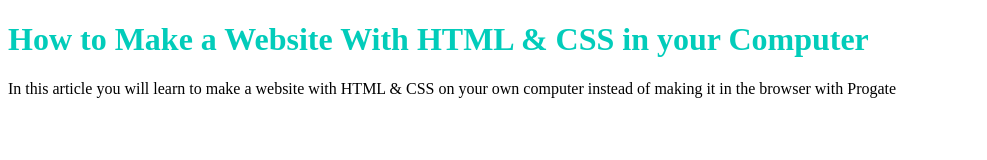
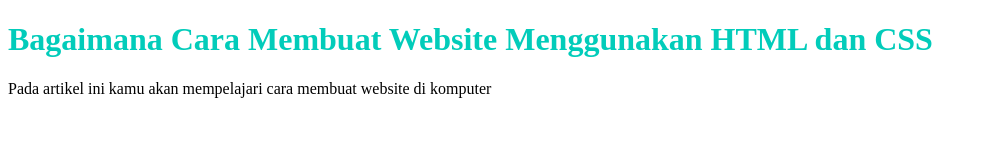
Before and after one commit to alfikri-87/progate.github.io, a plain HTML site: page index.html in a window 1280 px wide. Shown: the whole page, without its empty margins (0-987 px from the left). Drawn offline with Linux system fonts and the light colour scheme.

Commit message:
Update index.html

```diff
--- a/index.html
+++ b/index.html
@@ -6,7 +6,7 @@
     <link rel="stylesheet" href="stylesheet.css">
   </head>
   <body>
-    <h1 class="title">How to Make a Website With HTML & CSS in your Computer</h1>
-    <p>In this article you will learn to make a website with HTML & CSS on your own computer instead of making it in the browser with Progate</p>
+    <h1 class="title">Bagaimana Cara Membuat Website Menggunakan HTML dan CSS</h1>
+    <p>Pada artikel ini kamu akan mempelajari cara membuat website di komputer</p>
   </body>
 </html>
```
